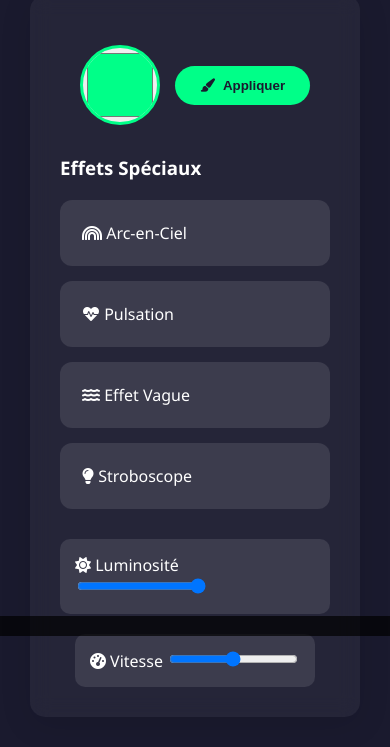
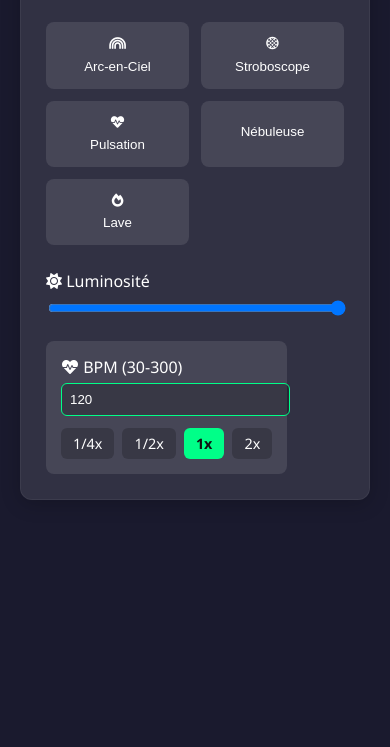
Before and after one commit to LinoVation1312/LED, a plain HTML site: page index.html in a window 390 px wide. Shown: the part 208-955 px from the top of the page. After the commit the page ends 884 px from the top, so only its background shows below. Drawn offline with Linux system fonts and the light colour scheme.

Commit message:
Update index.html

```diff
--- a/index.html
+++ b/index.html
@@ -3,285 +3,406 @@
 <head>
     <meta charset="UTF-8">
     <meta name="viewport" content="width=device-width, initial-scale=1.0">
-    <title>Smart LED Controller - ESP32</title>
+    <title>Contrôle LED ESP32 Pro</title>
     <link rel="stylesheet" href="https://cdnjs.cloudflare.com/ajax/libs/font-awesome/6.0.0/css/all.min.css">
     <style>
         :root {
             --primary: #00ff88;
-            --background: #1a1a2e;
+            --dark-bg: #1a1a2e;
+            --light-bg: rgba(255, 255, 255, 0.1);
+            --text: #ffffff;
+            --text-dark: #111111;
         }
 
         body {
             font-family: 'Segoe UI', sans-serif;
-            background: var(--background);
-            color: white;
-            min-height: 100vh;
+            background: var(--dark-bg);
+            color: var(--text);
             margin: 0;
             padding: 20px;
+            min-height: 100vh;
         }
 
         .container {
-            max-width: 800px;
+            max-width: 600px;
             margin: 0 auto;
-            animation: fadeIn 0.5s ease-in;
         }
 
-        h2 {
+        /* Titre principal */
+        .main-title {
             text-align: center;
-            font-size: 2.5em;
-            margin-bottom: 30px;
             color: var(--primary);
-            text-shadow: 0 0 10px rgba(0, 255, 136, 0.3);
+            margin: 0 0 30px 0;
+            padding: 10px;
+            position: relative;
         }
 
-        .control-panel {
-            background: rgba(255, 255, 255, 0.05);
-            backdrop-filter: blur(10px);
-            border-radius: 15px;
-            padding: 30px;
-            box-shadow: 0 8px 32px rgba(0, 0, 0, 0.1);
+        .rainbow-text {
+            background: linear-gradient(90deg,
+                #ff0000, #ff8000, #ffff00,
+                #00ff00, #00ffff, #0000ff,
+                #8000ff, #ff0080);
+            -webkit-background-clip: text;
+            background-clip: text;
+            color: transparent;
+            animation: rainbow-slide 8s linear infinite;
+            background-size: 400% auto;
         }
 
-        .color-section, .effect-section {
-            margin-bottom: 30px;
+        @keyframes rainbow-slide {
+            0% { background-position: 0% 50%; }
+            100% { background-position: 400% 50%; }
         }
 
-        .color-picker-container {
+        /* Panneau de contrôle */
+        .control-panel {
+            background: var(--light-bg);
+            border-radius: 12px;
+            padding: 25px;
+            box-shadow: 0 4px 20px rgba(0, 0, 0, 0.2);
+            border: 1px solid rgba(255, 255, 255, 0.05);
+        }
+
+        /* Sélection de couleur */
+        .color-selector {
             display: flex;
             gap: 15px;
             align-items: center;
-            justify-content: center;
-            margin: 20px 0;
+            margin-bottom: 25px;
         }
 
-        input[type="color"] {
-            width: 80px;
-            height: 80px;
+        .color-preview {
+            width: 60px;
+            height: 60px;
+            border-radius: 50%;
             border: 3px solid var(--primary);
-            border-radius: 50%;
-            overflow: hidden;
             cursor: pointer;
-            transition: transform 0.3s ease;
+            transition: transform 0.2s ease;
         }
 
-        input[type="color"]:hover {
+        .color-preview:hover {
             transform: scale(1.1);
         }
 
-        .btn {
-            padding: 12px 25px;
+        /* Boutons d'effets */
+        .effects-grid {
+            display: grid;
+            grid-template-columns: repeat(auto-fit, minmax(130px, 1fr));
+            gap: 12px;
+            margin: 25px 0;
+        }
+
+        .effect-btn {
+            padding: 15px 10px;
             border: none;
-            border-radius: 25px;
+            border-radius: 8px;
+            background: var(--light-bg);
+            color: var(--text);
             cursor: pointer;
-            font-weight: 600;
-            transition: all 0.3s ease;
+            transition: all 0.2s ease;
             display: flex;
+            flex-direction: column;
             align-items: center;
             gap: 8px;
         }
 
-        .btn-primary {
-            background: var(--primary);
-            color: var(--background);
+        .effect-btn:hover {
+            background: rgba(255, 255, 255, 0.15);
         }
 
-        .btn-primary:hover {
-            box-shadow: 0 0 15px var(--primary);
+        .effect-btn.active {
+            background: var(--primary);
+            color: var(--text-dark);
+            font-weight: 600;
+            box-shadow: 0 0 15px rgba(0, 255, 136, 0.3);
         }
 
-        .effect-grid {
-            display: grid;
-            grid-template-columns: repeat(auto-fit, minmax(150px, 1fr));
-            gap: 15px;
-            margin-top: 20px;
-        }
-
-        .effect-card {
-            background: rgba(255, 255, 255, 0.1);
-            padding: 20px;
-            border-radius: 12px;
-            cursor: pointer;
-            transition: all 0.3s ease;
-            border: 2px solid transparent;
-        }
-
-        .effect-card:hover {
-            transform: translateY(-5px);
-            border-color: var(--primary);
-        }
-
-        .effect-card.active {
-            background: var(--primary);
-            color: var(--background);
-        }
-
-        .settings {
-            margin-top: 30px;
+        /* Contrôles */
+        .controls-row {
             display: flex;
             gap: 20px;
-            justify-content: center;
+            margin-top: 25px;
             flex-wrap: wrap;
         }
 
-        .slider-container {
-            background: rgba(255, 255, 255, 0.1);
-            padding: 15px;
-            border-radius: 10px;
+        .control-section {
+            flex: 1;
             min-width: 200px;
         }
 
-        .status-bar {
-            position: fixed;
-            bottom: 0;
-            left: 0;
-            right: 0;
-            background: rgba(0, 0, 0, 0.7);
-            padding: 10px;
-            text-align: center;
+        .slider-control {
+            width: 100%;
+            margin-top: 8px;
         }
 
-        @keyframes fadeIn {
-            from { opacity: 0; transform: translateY(20px); }
-            to { opacity: 1; transform: translateY(0); }
+        /* Contrôle BPM */
+        .bpm-control {
+            background: var(--light-bg);
+            padding: 15px;
+            border-radius: 8px;
         }
 
-        @media (max-width: 600px) {
-            .container {
-                padding: 10px;
+        .bpm-input {
+            width: 100%;
+            padding: 8px;
+            margin-top: 5px;
+            border-radius: 6px;
+            border: 1px solid var(--primary);
+            background: rgba(0, 0, 0, 0.2);
+            color: var(--text);
         }
 
-            .effect-grid {
-                grid-template-columns: 1fr;
+        .multipliers {
+            display: flex;
+            gap: 8px;
+            margin-top: 12px;
         }
+
+        .multiplier {
+            padding: 6px 12px;
+            border-radius: 6px;
+            background: rgba(0, 0, 0, 0.2);
+            cursor: pointer;
+            transition: all 0.2s ease;
+            font-size: 0.9em;
+        }
+
+        .multiplier.active {
+            background: var(--primary);
+            color: var(--text-dark);
+            font-weight: 600;
         }
     </style>
 </head>
 <body>
     <div class="container">
-        <h2><i class="fas fa-magic"></i> Contrôle LED Intelligent</h2>
+        <h1 class="main-title">
+            <span class="rainbow-text">Contrôle LED Pro</span>
+        </h1>
 
         <div class="control-panel">
-            <div class="color-section">
-                <div class="color-picker-container">
-                    <input type="color" id="colorPicker" value="#00ff88">
-                    <button class="btn btn-primary" onclick="sendColor()">
-                        <i class="fas fa-paint-brush"></i> Appliquer
+            <!-- Sélecteur de couleur -->
+            <div class="color-selector">
+                <input type="color" id="colorPicker" value="#00ff88" class="color-preview">
+                <button class="effect-btn" onclick="setSolidColor()">
+                    <i class="fas fa-fill-drip"></i> Couleur Unie
                 </button>
             </div>
+
+            <!-- Effets -->
+            <div class="effects-grid">
+                <button class="effect-btn" data-effect="rainbow" onclick="toggleEffect(this)">
+                    <i class="fas fa-rainbow"></i>
+                    <span>Arc-en-Ciel</span>
+                </button>
+                <button class="effect-btn" data-effect="strobe" onclick="toggleEffect(this)">
+                    <i class="fas fa-stroopwafel"></i>
+                    <span>Stroboscope</span>
+                </button>
+                <button class="effect-btn" data-effect="pulse" onclick="toggleEffect(this)">
+                    <i class="fas fa-heartbeat"></i>
+                    <span>Pulsation</span>
+                </button>
+                <button class="effect-btn" data-effect="nebula" onclick="toggleEffect(this)">
+                    <i class="fas fa-galaxy"></i>
+                    <span>Nébuleuse</span>
+                </button>
+                <button class="effect-btn" data-effect="lava" onclick="toggleEffect(this)">
+                    <i class="fas fa-fire"></i>
+                    <span>Lave</span>
+                </button>
             </div>
 
-            <div class="effect-section">
-                <h3>Effets Spéciaux</h3>
-                <div class="effect-grid">
-                    <div class="effect-card" data-effect="rainbow" onclick="sendEffect(this)">
-                        <i class="fas fa-rainbow"></i> Arc-en-Ciel
-                    </div>
-                    <div class="effect-card" data-effect="pulse" onclick="sendEffect(this)">
-                        <i class="fas fa-heartbeat"></i> Pulsation
-                    </div>
-                    <div class="effect-card" data-effect="wave" onclick="sendEffect(this)">
-                        <i class="fas fa-water"></i> Effet Vague
-                    </div>
-                    <div class="effect-card" data-effect="strobe" onclick="sendEffect(this)">
-                        <i class="fas fa-lightbulb"></i> Stroboscope
-                    </div>
-                </div>
+            <!-- Contrôles -->
+            <div class="controls-row">
+                <!-- Luminosité -->
+                <div class="control-section">
+                    <label><i class="fas fa-sun"></i> Luminosité</label>
+                    <input type="range" min="0" max="255" value="255" class="slider-control" oninput="updateBrightness(this.value)">
                 </div>
 
-            <div class="settings">
-                <div class="slider-container">
-                    <label><i class="fas fa-sun"></i> Luminosité</label>
-                    <input type="range" id="brightness" min="0" max="255" value="255"
-                           oninput="updateBrightness(this.value)">
-                </div>
+                <!-- BPM -->
+                <div class="bpm-control">
+                    <label><i class="fas fa-heartbeat"></i> BPM (30-300)</label>
+                    <input type="number" id="bpmInput" value="120" min="30" max="300" class="bpm-input">
 
-                <div class="slider-container">
-                    <label><i class="fas fa-tachometer-alt"></i> Vitesse</label>
-                    <input type="range" id="speed" min="1" max="100" value="50"
-                           oninput="updateSpeed(this.value)">
+                    <div class="multipliers">
+                        <div class="multiplier" data-mult="0.25" onclick="setMultiplier(0.25)">1/4x</div>
+                        <div class="multiplier" data-mult="0.5" onclick="setMultiplier(0.5)">1/2x</div>
+                        <div class="multiplier active" data-mult="1" onclick="setMultiplier(1)">1x</div>
+                        <div class="multiplier" data-mult="2" onclick="setMultiplier(2)">2x</div>
                     </div>
                 </div>
             </div>
         </div>
+    </div>
+ <script>
+    // État global de l'application
+    const appState = {
+        currentEffect: null,
+        currentBPM: 120,
+        currentMultiplier: 1,
+        brightness: 255,
+        currentColor: '#00ff88'
+    };
 
-    <div class="status-bar" id="status"></div>
-
-    <script>
-        let currentEffect = null;
-        let brightness = 255;
-        let speed = 50;
-
-        function hexToRGB(hex) {
-            const r = parseInt(hex.slice(1, 3), 16);
-            const g = parseInt(hex.slice(3, 5), 16);
-            const b = parseInt(hex.slice(5, 7), 16);
-            return {r, g, b};
+    // Calcul de la vitesse basée sur le BPM
+    function calculateSpeed() {
+        const bps = appState.currentBPM / 60; // Battements par seconde
+        const interval = 1 / (bps * appState.currentMultiplier);
+        return Math.round(interval * 1000); // Conversion en ms
     }
 
-        async function sendColor() {
-            const color = document.getElementById('colorPicker').value;
-            const {r, g, b} = hexToRGB(color);
+    // Gestion des effets
+    async function toggleEffect(button) {
+        try {
+            // Désactivation si c'est le même effet
+            if (appState.currentEffect === button) {
+                button.classList.remove('active');
+                appState.currentEffect = null;
+                await sendCommand('/effect?name=off');
+                updateTitle();
+                return;
+            }
 
-            try {
-                const response = await fetch(`/color?r=${r}&g=${g}&b=${b}&brightness=${brightness}`);
-                showStatus(`Couleur appliquée: ${color}`, 'success');
+            // Désactiver l'effet précédent
+            if (appState.currentEffect) {
+                appState.currentEffect.classList.remove('active');
+            }
+
+            // Activer le nouvel effet
+            button.classList.add('active');
+            appState.currentEffect = button;
+
+            const effectName = button.dataset.effect;
+            const speed = calculateSpeed();
+
+            await sendCommand(`/effect?name=${effectName}&speed=${speed}`);
+            updateTitle();
+            updateVisualFeedback(effectName);
+
         } catch (error) {
-                showStatus('Erreur de connexion', 'error');
+            console.error("Erreur lors du changement d'effet:", error);
+            showStatus("Erreur de communication", 'error');
         }
     }
 
-        async function sendEffect(element) {
-            const effect = element.dataset.effect;
-            currentEffect?.classList.remove('active');
-            element.classList.add('active');
-            currentEffect = element;
+    // Définir une couleur unie
+    async function setSolidColor() {
+        try {
+            appState.currentColor = document.getElementById('colorPicker').value;
+            const rgb = hexToRGB(appState.currentColor);
 
-            try {
-                const response = await fetch(`/effect?name=${effect}&speed=${speed}`);
-                showStatus(`Effet activé: ${effect}`, 'success');
+            // Désactiver tout effet en cours
+            if (appState.currentEffect) {
+                appState.currentEffect.classList.remove('active');
+                appState.currentEffect = null;
+            }
+
+            await sendCommand(`/color?r=${rgb.r}&g=${rgb.g}&b=${rgb.b}`);
+            updateTitle();
+            updateVisualFeedback('solid');
+
         } catch (error) {
-                showStatus('Erreur de connexion', 'error');
+            console.error("Erreur lors du changement de couleur:", error);
+            showStatus("Erreur de communication", 'error');
         }
     }
 
-        function updateBrightness(value) {
-            brightness = value;
-            document.getElementById('brightness').nextElementSibling.textContent = value;
+    // Conversion HEX vers RGB
+    function hexToRGB(hex) {
+        return {
+            r: parseInt(hex.substring(1, 3), 16),
+            g: parseInt(hex.substring(3, 5), 16),
+            b: parseInt(hex.substring(5, 7), 16)
+        };
     }
 
-        function updateSpeed(value) {
-            speed = value;
-            document.getElementById('speed').nextElementSibling.textContent = value;
+    // Changer le multiplicateur BPM
+    function setMultiplier(multiplier) {
+        appState.currentMultiplier = multiplier;
+
+        // Mettre à jour l'interface
+        document.querySelectorAll('.multiplier').forEach(btn => {
+            btn.classList.toggle('active', btn.dataset.mult == multiplier);
+        });
+
+        // Mettre à jour l'effet en cours
+        if (appState.currentEffect) {
+            toggleEffect(appState.currentEffect);
+        }
     }
 
-        function showStatus(message, type) {
-            const status = document.getElementById('status');
-            status.textContent = message;
-            status.style.color = type === 'error' ? '#ff4444' : '#00ff88';
-
-            setTimeout(() => {
-                status.textContent = '';
-            }, 3000);
+    // Mettre à jour la luminosité
+    function updateBrightness(value) {
+        appState.brightness = value;
+        if (!appState.currentEffect) {
+            setSolidColor(); // Mettre à jour la couleur avec la nouvelle luminosité
+        }
+        updateTitle();
     }
 
-        // Sauvegarder les paramètres
-        window.addEventListener('beforeunload', () => {
-            localStorage.setItem('ledSettings', JSON.stringify({
-                color: document.getElementById('colorPicker').value,
-                brightness,
-                speed
-            }));
+    // Feedback visuel
+    function updateVisualFeedback(effect) {
+        const title = document.getElementById('title');
+
+        // Reset des classes
+        title.className = 'main-title';
+        title.style.color = '';
+
+        if (effect === 'rainbow') {
+            title.classList.add('rainbow-text');
+        } else if (effect === 'solid') {
+            title.style.color = appState.currentColor;
+        }
+    }
+
+    // Envoyer une commande au serveur
+    async function sendCommand(url) {
+        const response = await fetch(url);
+        if (!response.ok) {
+            throw new Error(`Erreur HTTP: ${response.status}`);
+        }
+        return response;
+    }
+
+    // Mettre à jour le titre
+    function updateTitle() {
+        const title = document.getElementById('title');
+        const modeText = document.getElementById('modeText');
+        const paramsText = document.getElementById('paramsText');
+
+        if (appState.currentEffect) {
+            const effectName = appState.currentEffect.dataset.effect;
+            const effectNames = {
+                'rainbow': '🌈 Mode Arc-en-Ciel',
+                'strobe': '✨ Mode Stroboscope',
+                'pulse': '💓 Mode Pulsation',
+                'nebula': '🌌 Mode Nébuleuse',
+                'lava': '🌋 Mode Lave'
+            };
+
+            modeText.textContent = effectNames[effectName] || 'Mode Actif';
+            paramsText.textContent = `BPM: ${appState.currentBPM} ×${appState.currentMultiplier} | Lum: ${appState.brightness}`;
+        } else {
+            modeText.textContent = '🎨 Couleur Unie';
+            paramsText.textContent = `${appState.currentColor} | Lum: ${appState.brightness}`;
+        }
+    }
+
+    // Initialisation
+    document.addEventListener('DOMContentLoaded', () => {
+        // Écouteurs d'événements
+        document.getElementById('bpmInput').addEventListener('input', (e) => {
+            appState.currentBPM = Math.min(300, Math.max(30, e.target.value || 120));
+            if (appState.currentEffect) {
+                toggleEffect(appState.currentEffect);
+            }
         });
 
-        // Charger les paramètres
-        window.addEventListener('load', () => {
-            const savedSettings = localStorage.getItem('ledSettings');
-            if (savedSettings) {
-                const settings = JSON.parse(savedSettings);
-                document.getElementById('colorPicker').value = settings.color;
-                brightness = settings.brightness;
-                speed = settings.speed;
-            }
+        // Initialiser l'interface
+        updateTitle();
+        updateVisualFeedback('solid');
     });
 </script>
 </body>
```
Lines whose indentation alone changed are shown as unchanged.
